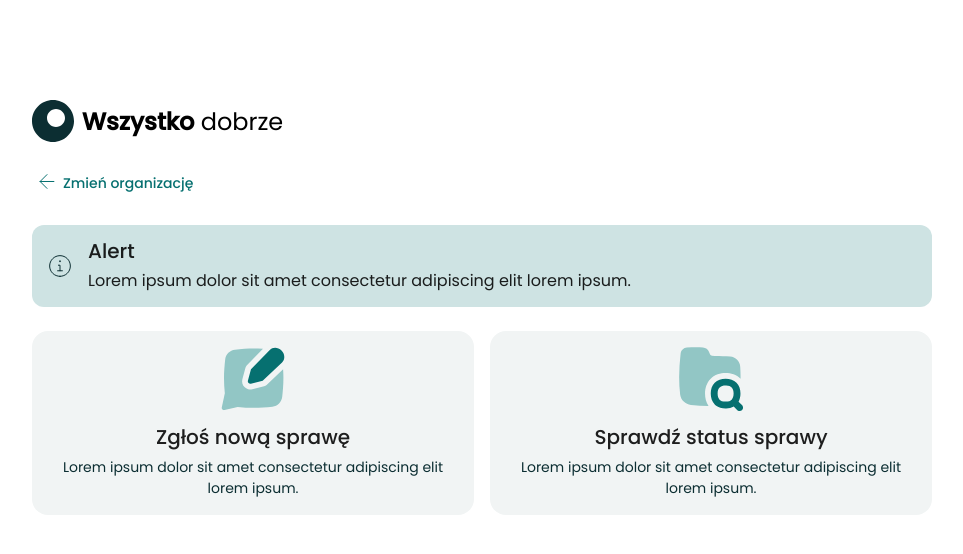
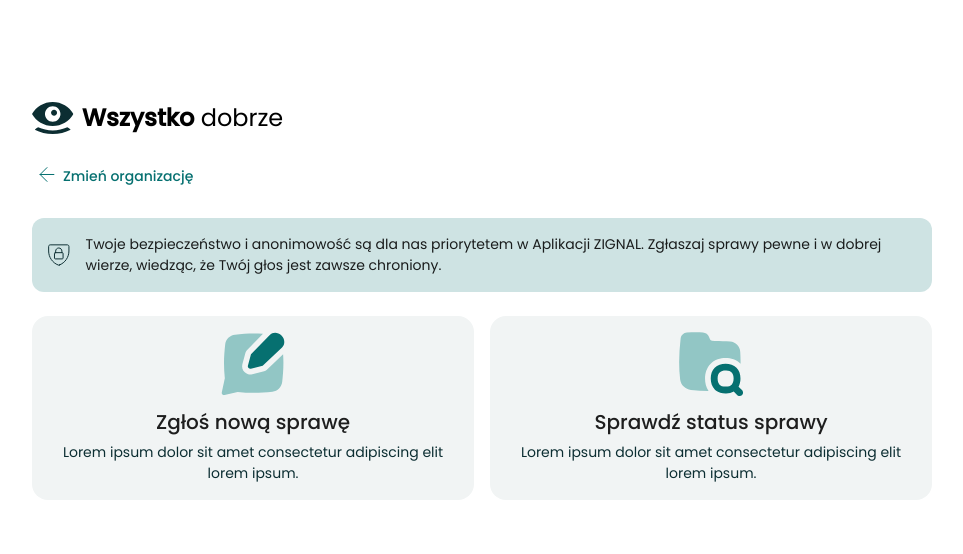
Before and after one commit to klarsongs/hack4law, a React (Create React App) app: page /wybierz-akcje in a window 1280 px wide. Shown: the top 554 px of the page, without its empty margins (158-1121 px from the left). Built offline with nearby package versions, Linux system fonts and the light colour scheme.

Commit message:
Change logo and message

```diff
--- a/src/pages/ChooseAction/index.tsx
+++ b/src/pages/ChooseAction/index.tsx
@@ -3,7 +3,7 @@ import { useNavigate } from 'react-router-dom';
 import { Alert } from 'components/Alert';
 import { Layout } from 'components/Layout';
 import { OrganizationLogo } from 'components/OrganizationLogo';
-import { ReactComponent as InfoIcon } from 'assets/infoIcon.svg';
+import { ReactComponent as LockIcon } from 'assets/lockIcon.svg';
 import { ActionBox, AlertContainer, Box } from './styled';
 import { Button } from 'components/Button';
 import { ReactComponent as ArrowLeftIcon } from 'assets/arrowLeftIcon.svg';
@@ -33,16 +33,12 @@ export const ChooseActionPage = () => {
         style={{ padding: 16 }}
         message={
           <AlertContainer>
-            <InfoIcon />
+            <LockIcon width={30} />
             <div>
-              <Typography.Text
-                style={{ fontSize: 20, fontWeight: 500, marginBottom: 8 }}
-              >
-                Alert
-              </Typography.Text>
-              <Typography.Text style={{ fontSize: 16 }}>
-                Lorem ipsum dolor sit amet consectetur adipiscing elit lorem
-                ipsum.
+              <Typography.Text style={{ fontSize: 14 }}>
+                Twoje bezpieczeństwo i anonimowość są dla nas priorytetem w
+                Aplikacji ZIGNAL. Zgłaszaj sprawy pewne i w dobrej wierze,
+                wiedząc, że Twój głos jest zawsze chroniony.
               </Typography.Text>
             </div>
           </AlertContainer>
```
Also changed, not shown: src/assets/lockIcon.svg (added), src/assets/logo.svg.
